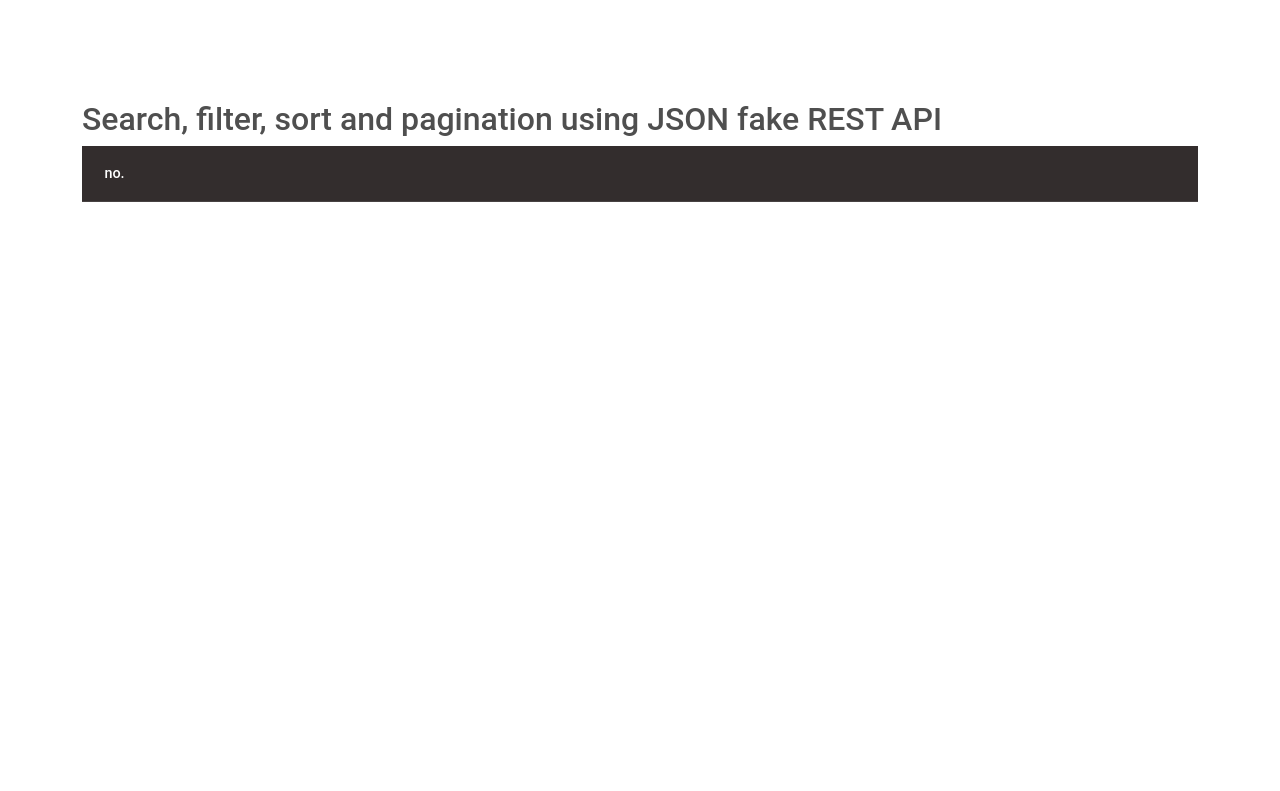
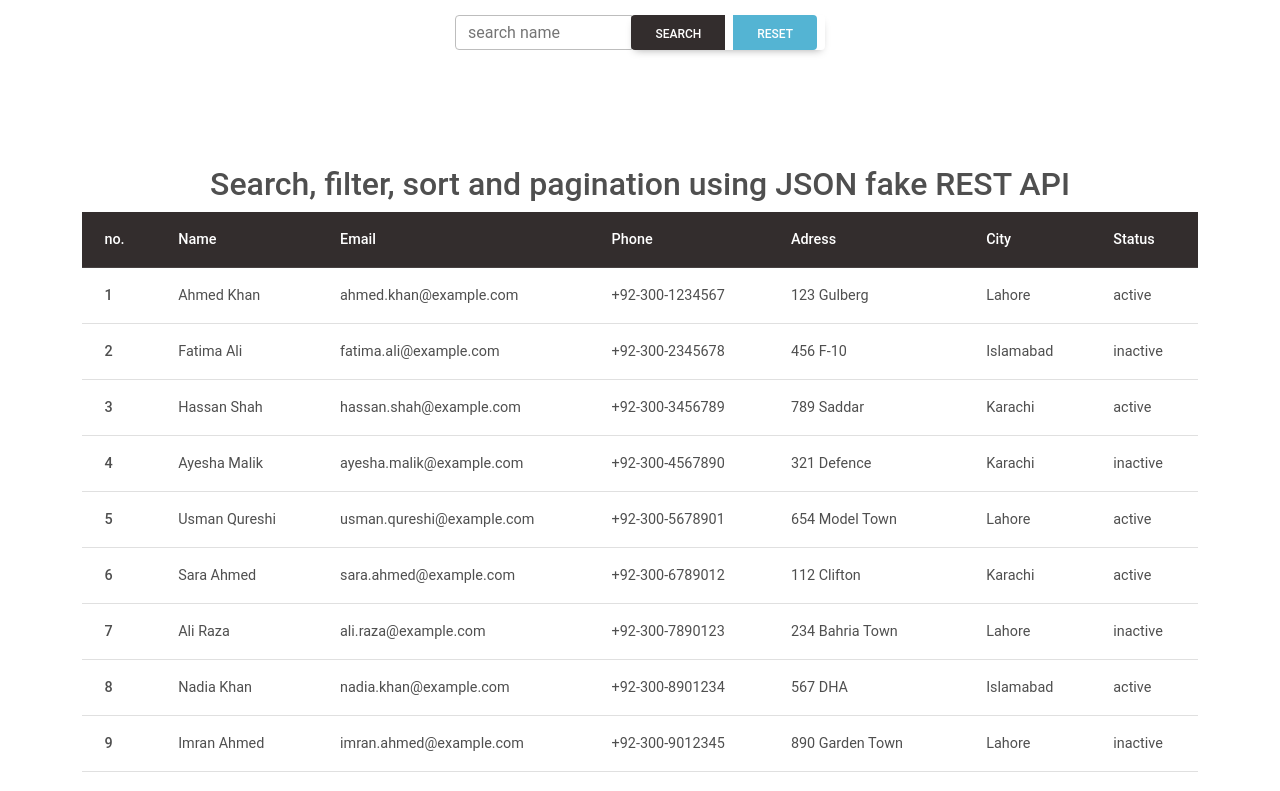
Before and after one commit to Ayazsarmad/Rest-API-projects, a React (Create React App) app in the folder Proj1_Search-Sort-Filter-Pag-React/proj1/: page / in a window 1280 px wide. Shown: the top 791 px of the page. Built offline with nearby package versions, Linux system fonts and the light colour scheme; data requests are answered from the project's data file.

Commit message:
add btn and create basic ui with data

```diff
--- a/Proj1_Search-Sort-Filter-Pag-React/proj1/src/App.js
+++ b/Proj1_Search-Sort-Filter-Pag-React/proj1/src/App.js
@@ -7,11 +7,14 @@ import {
   MDBRow,
   MDBCol,
   MDBContainer,
+  MDBBtn,
+  MDBBtnGroup,
 } from "mdb-react-ui-kit";
 import "./App.css";
 
 function App() {
   const [data, setdata] = useState([]);
+  const [value, setvalue] = useState("");
 
   useEffect(() => {
     LoadUsersData();
@@ -26,19 +29,79 @@ function App() {
 
   // console.log(data.map((data) => ({ name: data.name, city: data.city })));
 
+  const handleReset = () => {};
+  const handleSearch = () => {};
+
   return (
     <div className="App">
       <MDBContainer>
+        <form
+          style={{
+            margin: "auto",
+            padding: "15px",
+            maxWidth: "400px",
+            alignContent: "center",
+          }}
+          className="d-flex input-group w-auto"
+          onSubmit={handleSearch}
+        >
+          <input
+            type="text"
+            className="form-control"
+            placeholder="search name"
+            value={value}
+            onChange={(e) => setvalue(e.target.value)}
+          />
+          <MDBBtnGroup>
+            <MDBBtn type="submit" color="dark">
+              Search
+            </MDBBtn>
+            <MDBBtn className="mx-2" color="info" onClick={() => handleReset()}>
+              Reset
+            </MDBBtn>
+          </MDBBtnGroup>
+        </form>
         <div style={{ marginTop: "100px" }}>
-          <h2>Search, filter, sort and pagination using JSON fake REST API</h2>
+          <h2 className="text-center">
+            Search, filter, sort and pagination using JSON fake REST API
+          </h2>
           <MDBRow>
             <MDBCol size="12">
               <MDBTable>
                 <MDBTableHead dark>
                   <tr>
                     <th scope="col">no.</th>
+                    <th scope="col">Name</th>
+                    <th scope="col">Email</th>
+                    <th scope="col">Phone</th>
+                    <th scope="col">Adress</th>
+                    <th scope="col">City</th>
+                    <th scope="col">Status</th>
                   </tr>
                 </MDBTableHead>
+                {data.lenght === 0 ? (
+                  <MDBTableBody className="align-center mb-0">
+                    <tr>
+                      <td colSpan={8} className="text-center mb-0">
+                        No data found{" "}
+                      </td>
+                    </tr>
+                  </MDBTableBody>
+                ) : (
+                  data.map((item, index) => (
+                    <MDBTableBody key={index}>
+                      <tr>
+                        <th scope="row">{index + 1}</th>
+                        <td>{item.name}</td>
+                        <td>{item.email}</td>
+                        <td>{item.phone}</td>
+                        <td>{item.address}</td>
+                        <td>{item.city}</td>
+                        <td>{item.status}</td>
+                      </tr>
+                    </MDBTableBody>
+                  ))
+                )}
               </MDBTable>
             </MDBCol>
           </MDBRow>
```
